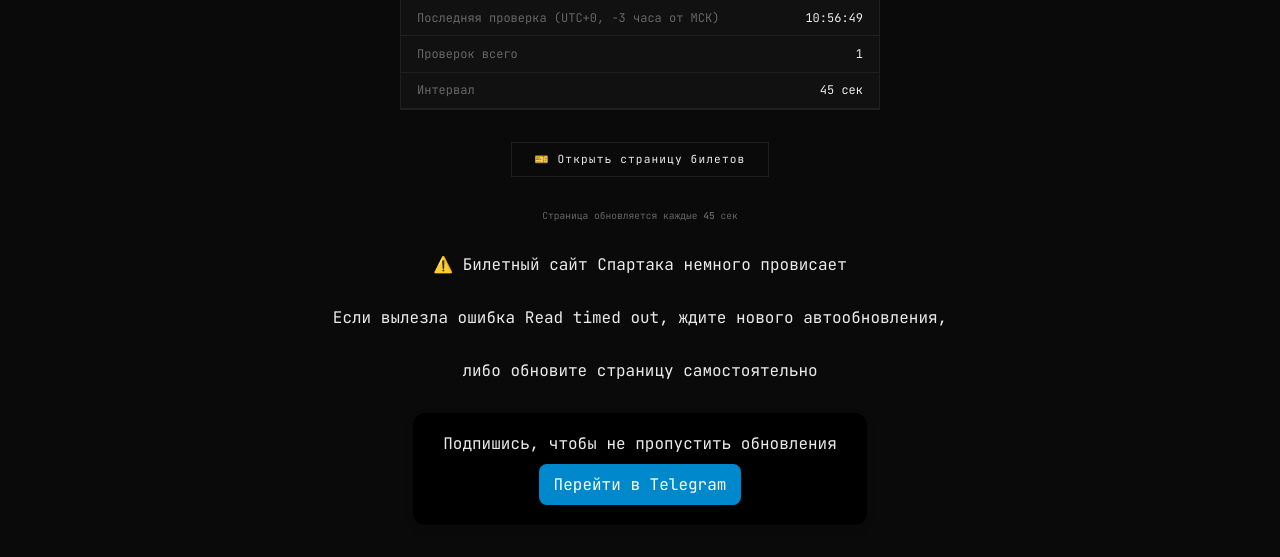
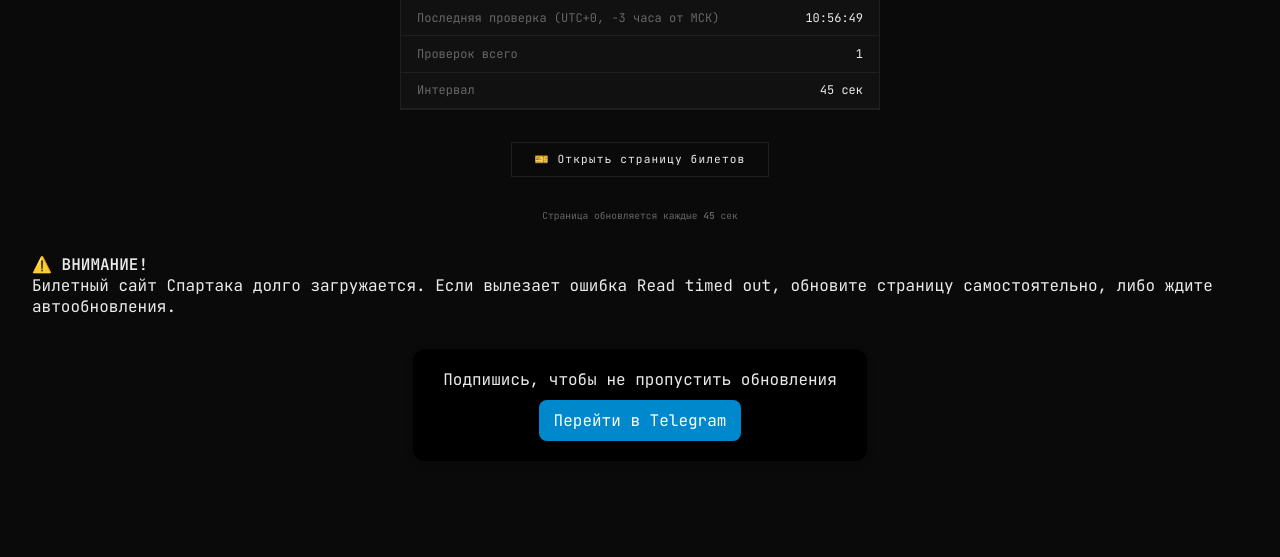
Before and after one commit to vaqqqz/cska-tickets, a Flask app: page / in a window 1280 px wide. Shown: the part 437-994 px from the top of the page. After the commit the page ends 878 px from the top, so only its background shows below. Run offline with Flask 3, Linux system fonts and the light colour scheme.

Commit message:
Update index.html

```diff
--- a/templates/index.html
+++ b/templates/index.html
@@ -62,9 +62,11 @@
 
     <p class="refresh-note">Страница обновляется каждые <strong>{{ interval }}</strong> сек</p>
 
-    <p>⚠️ Билетный сайт Спартака немного провисает</p>
-    <p>Если вылезла ошибка Read timed out, ждите нового автообновления,</p>
-    <p>либо обновите страницу самостоятельно</p>
+    <div class="warning-box">
+    ⚠️ <strong>ВНИМАНИЕ!</strong><br>
+    Билетный сайт Спартака долго загружается. Если вылезает ошибка Read timed out,
+    обновите страницу самостоятельно, либо ждите автообновления.
+    </div>
 
     <div class="box">
     <p>Подпишись, чтобы не пропустить обновления</p>
```
